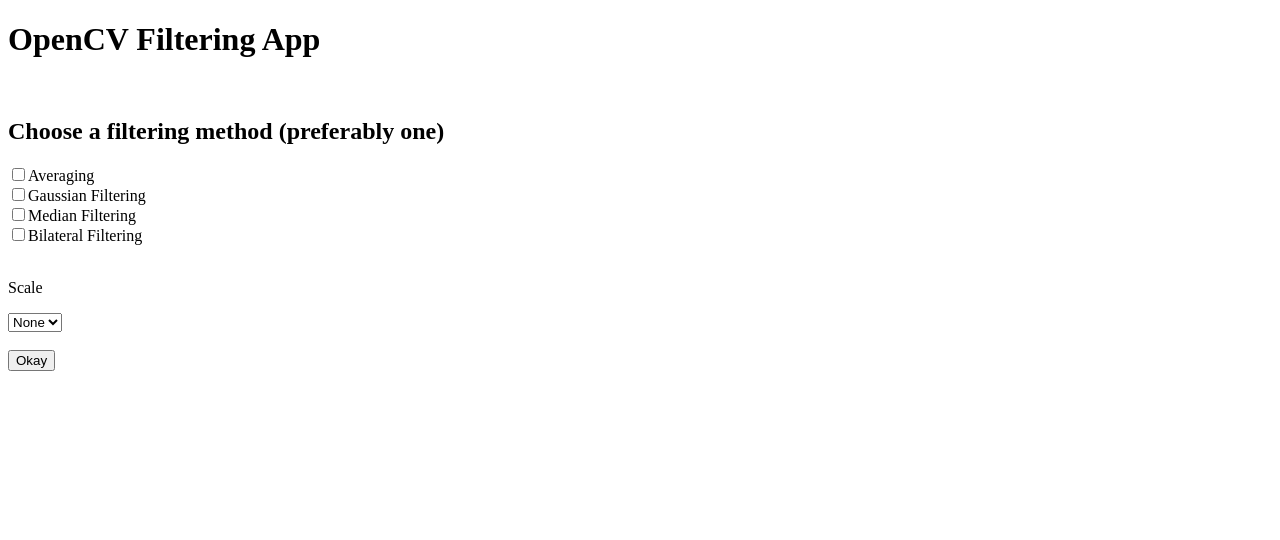
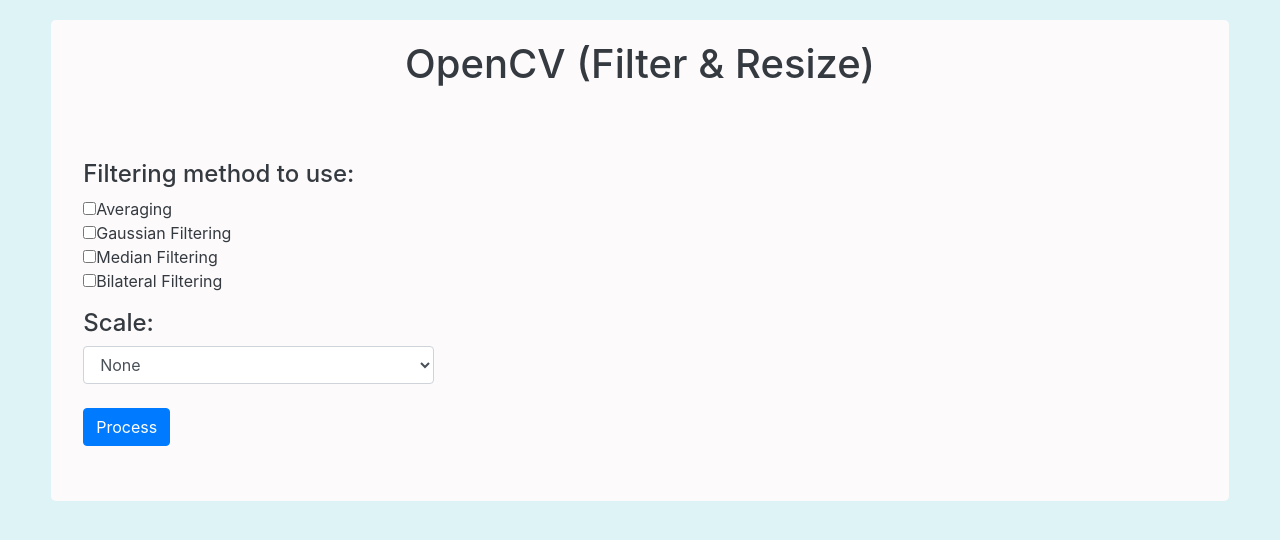
Before and after one commit to dnzltajo/filterresizecv-django-project, a Django app: template templates/index.html in a window 1280 px wide. Shown: the top 540 px of the page. Run offline with Django 3.2, Linux system fonts and the light colour scheme; the template is opened without the code that fills it, so the values that code supplies are empty; some libraries are stand-ins or nearby versions.

Commit message:
Working Sliders

```diff
--- a/smoothing/models.py
+++ b/smoothing/models.py
@@ -2,7 +2,7 @@
 from django.utils import timezone
 import os
 from uuid import uuid4
-from django.db.models.signals import post_delete
+from django.db.models.signals import pre_delete
 from django.dispatch.dispatcher import receiver
 
 def path_rename(instance, filename):
@@ -24,7 +24,7 @@
     def __str__(self):
         return self.img.url
 
-@receiver(post_delete, sender=Picture)
+@receiver(pre_delete, sender=Picture)
 def delete_image(sender, instance, **kwargs):
     # Pass false so FileField doesn't save the model.
     if instance.img:
--- a/templates/index.html
+++ b/templates/index.html
@@ -3,60 +3,84 @@
 <head>
   <meta charset="UTF-8">
   <meta name="viewport" content="width=device-width, initial-scale=1.0">
-  <title>OpenCV Smoothing App</title>
+  <title>OpenCV F&R</title>
+  <link rel="stylesheet" href="https://stackpath.bootstrapcdn.com/bootstrap/4.5.0/css/bootstrap.min.css" integrity="sha384-9aIt2nRpC12Uk9gS9baDl411NQApFmC26EwAOH8WgZl5MYYxFfc+NcPb1dKGj7Sk" crossorigin="anonymous">
   <style>
-  .slidecontainer, .slidecontainer2,.slidecontainer3,.slidecontainer4{
-    width: 100%;
+    .jumbotron{
+      padding-top: 20px;
+      padding-bottom: 15px;
     }
+    @media (max-width: 480px){body{margin-bottom: 50%;}}
+    @media (max-width: 640px){body{margin-bottom: 50%;}}
+    @media (max-width: 991px){body{margin-bottom: 50%;}}
   </style>
 </head>
-<body>
+<body style="background-color: #ddf3f5;">
+  <div class="justify content-center text-left text-justify jumbotron text-dark" style="margin-left: 4%; margin-right: 4%; margin-bottom: 15px; margin-top: 20px; background-color: #fcfafa;">
+  <h1 class="text-center">OpenCV (Filter & Resize)</h1><br><br>
   <form method="POST" enctype="multipart/form-data" action="{% url 'process' %}">
-    <h1>OpenCV Filtering App</h1><br>
+    <div class="form-group">
     {% csrf_token %}
     {{ form }}
-    <h2>Choose a filtering method (preferably one)</h2>
+    </div>
+    <div class="form-group">
+      <h4 class="">Filtering method to use:</h4>
       <input type="checkbox" name="averaging" id="averaging" onclick="averagingClick()">Averaging<br>
       <div class="slidecontainer" id="slidecontainer" style="display: none;">
       <p>Kernel Size</p>
-      <input type="range" min="2" max="100" value="3" class="slider" id="myrange" >
+      <input type="range" min="1" max="100" value="1" oninput="outputId.value = myrangeId.value" class="slider" id="myrangeId" name="myrangeId">
+      <output name="outputId" id="outputId">1</output>
       </div>
 
       <input type="checkbox" name="gaussian" id="gaussian" onclick="gaussianClick()">Gaussian Filtering<br>
       <div class="slidecontainer2" id="slidecontainer2" style="display: none;">
       <p>Kernel Size</p>
-      <input type="range" min="2" max="100" value="3" class="slider" id="myrange" >
+      <input type="range" min="1" max="99" value="1" step="2" class="slider" id="myrangeId2" name="myrangeId2" oninput="outputId2.value = myrangeId2.value" >
+      <output name="outputId2" id="outputId2">1</output>
       </div>
 
       <input type="checkbox"name="median" id="median" onclick="medianClick()">Median Filtering<br>
       <div class="slidecontainer3" id="slidecontainer3" style="display: none;">
       <p>Kernel Size</p>
-      <input type="range" min="2" max="100" value="3" class="slider" id="myrange" >
+      <input type="range" min="3" max="99" value="3" step="2" class="slider" id="myrangeId3" name="myrangeId3"
+      oninput="outputId3.value = myrangeId3.value">
+      <output name="outputId3" id="outputId3">3</output>
       </div>
 
       <input type="checkbox"name="bilateral" id="bilateral" onclick="bilateralClick()">Bilateral Filtering<br>
       <div class="slidecontainer4" id="slidecontainer4" style="display: none;">
-      <p>Kernel Size</p>
-      <input type="range" min="2" max="100" value="3" class="slider" id="myrange" >
+      <p>Filter Size</p>
+      <input type="range" min="1" max="100" value="5" class="slider" id="myrangeId4" name="myrangeId4" oninput="outputId4.value = myrangeId4.value">
+      <output name="outputId4" id="outputId4">5</output>
       </div>
-    <br>
-    <p>Scale</p>
-    <select id="scale" name="scale" onchange="scaleClick()">
+    </div>
+
+    <div class="form-group">
+    <div class="row justify content-center text-left">
+    <div class="col-lg-4 col-sm-12 text-justify">
+    <h4>Scale:</h4>
+    <select class="form-control" id="scale" name="scale" onchange="scaleClick()">
         <option value="1" selected="selected">None</option>
         <option value="2">2x</option>
         <option value="3">3x</option>
     </select>
-    <div id="interpolate" style="display: none;">
-      <p>Select Interpolation</p>
+    <br><input class="btn btn-primary" type="submit" value="Process">
+    </div><br>
+    <div class="col-lg-8 col-sm-12 text-justify">
+    <div id="interpolate" style="display: none; margin-top: 10px; padding-bottom: 0px; margin-bottom: 0px;">
+      <h4>Select Interpolation</h4>
       <input type="radio" name="interpolate" value="nearest">Nearest Neighbor<br>
       <input type="radio" name="interpolate" value="linear" checked="">Linear<br>
       <input type="radio" name="interpolate"value="area">Area<br>
       <input type="radio" name="interpolate"value="cubic">Cubic<br>
       <input type="radio" name="interpolate"value="lanczos">Lanczos<br>
     </div>
-    <br><br>
-    <input type="submit" value="Okay">
+    </div>
+    </div>
+    <br>
+    </div>
   </form>
+  </div>
   <script>
     function averagingClick(){
       var checkBox = document.getElementById("averaging");
@@ -109,5 +133,8 @@
       }
     }
   </script>
+  <script src="https://code.jquery.com/jquery-3.5.1.slim.min.js" integrity="sha384-DfXdz2htPH0lsSSs5nCTpuj/zy4C+OGpamoFVy38MVBnE+IbbVYUew+OrCXaRkfj" crossorigin="anonymous"></script>
+  <script src="https://cdn.jsdelivr.net/npm/popper.js@1.16.0/dist/umd/popper.min.js" integrity="sha384-Q6E9RHvbIyZFJoft+2mJbHaEWldlvI9IOYy5n3zV9zzTtmI3UksdQRVvoxMfooAo" crossorigin="anonymous"></script>
+  <script src="https://stackpath.bootstrapcdn.com/bootstrap/4.5.0/js/bootstrap.min.js" integrity="sha384-OgVRvuATP1z7JjHLkuOU7Xw704+h835Lr+6QL9UvYjZE3Ipu6Tp75j7Bh/kR0JKI" crossorigin="anonymous"></script>
 </body>
 </html>
```
Also changed, not shown: smoothing/views.py (+12 -4 lines), db.sqlite3, media/images/13a78ce18bfa4956b66b548a9361076f.png (deleted), media/images/320ddf740e9e49cdb42be08a28a03819.png (added). Lines whose indentation alone changed are shown as unchanged.
